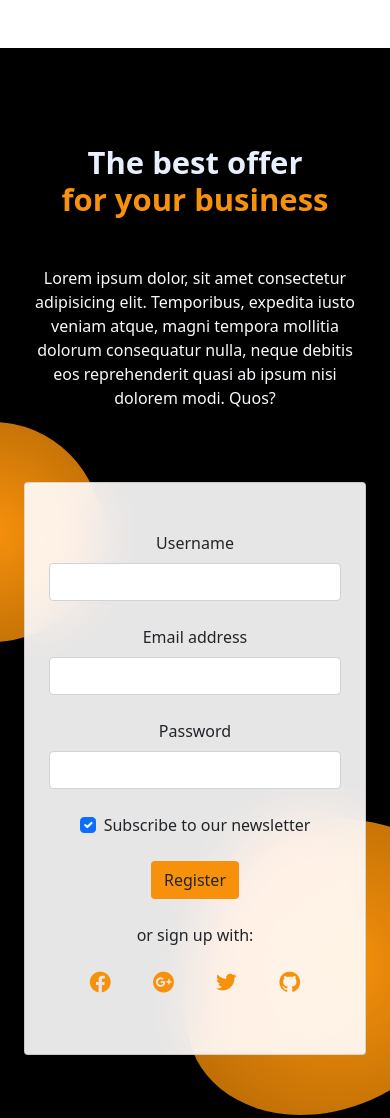
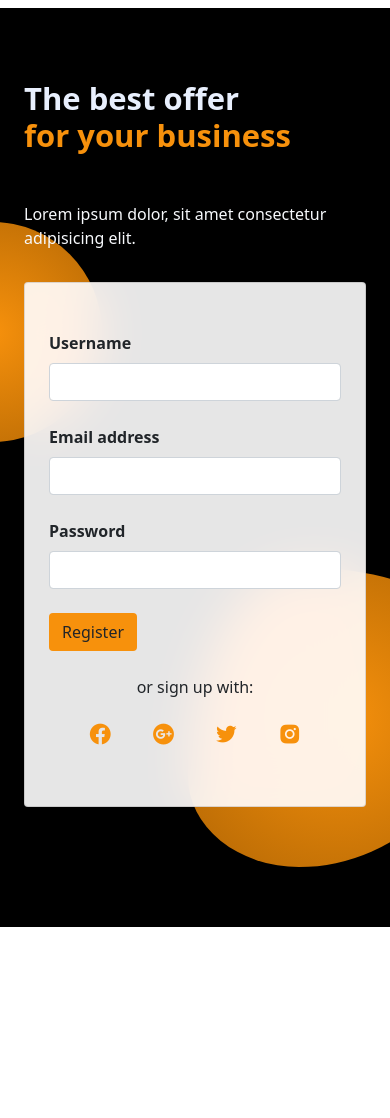
Before and after one commit to Collins07/FleetScope-design, a plain HTML site: page register.html in a window 390 px wide. Shown: the top 1118 px of the page. After the commit the page ends 935 px from the top, so only its background shows below. Drawn offline with nearby package versions, Linux system fonts and the light colour scheme.

Commit message:
login/register page changes

```diff
--- a/css/login.css
+++ b/css/login.css
@@ -32,5 +32,5 @@
     #login-intro{
         justify-content: center;
         text-decoration: underline;
-        margin-left: 25%;
+        margin-left: 20%;
     }
--- a/css/register.css
+++ b/css/register.css
@@ -33,3 +33,17 @@
   #register{
     background-color: rgb(247, 145, 12);
   }
+
+  label{
+    font-weight: bold;
+  }
+
+
+
+  /* Media querries */
+@media only screen and (max-width: 600px) {
+  label{
+      text-align: start;
+
+  }
+}
--- a/register.html
+++ b/register.html
@@ -12,18 +12,15 @@
 </head>
 <body>
 
-    <div class="container px-4 py-5 px-md-5 text-center text-lg-start my-5 background-radial-gradient overflow-hidden">
+    <div class="container py-4 px-md-5  text-lg-start my-2 background-radial-gradient overflow-hidden">
         <div class="row gx-lg-5 align-items-center mb-5">
-          <div class="col-lg-6 mb-5 mb-lg-0" style="z-index: 10">
+          <div class="col-lg-6 mb-2 mb-lg-0" style="z-index: 10">
             <h1 class="my-5 display-5 fw-bold ls-tight" style="color: hsl(218, 81%, 95%)">
               The best offer <br />
               <span style="color: rgb(247, 145, 12)">for your business</span>
             </h1>
             <p class="mb-4 opacity-70" style="color: hsl(220, 50%, 98%)">
               Lorem ipsum dolor, sit amet consectetur adipisicing elit.
-              Temporibus, expedita iusto veniam atque, magni tempora mollitia
-              dolorum consequatur nulla, neque debitis eos reprehenderit quasi
-              ab ipsum nisi dolorem modi. Quos?
             </p>
           </div>
 
@@ -57,13 +54,6 @@
                     <input type="password" id="form3Example4" class="form-control" />
                   </div>
 
-                  <!-- Checkbox -->
-                  <div class="form-check d-flex justify-content-center mb-4">
-                    <input class="form-check-input me-2" type="checkbox" value="" id="form2Example33" checked />
-                    <label class="form-check-label" for="form2Example33">
-                      Subscribe to our newsletter
-                    </label>
-                  </div>
 
                   <!-- Submit button -->
                   <button id="register" type="submit" class="btn btn-block mb-4">
@@ -86,7 +76,7 @@
                     </button>
 
                     <button type="button" class="btn btn-link btn-floating mx-1">
-                        <i class='bx bxl-github'></i>
+                      <i class='bx bxl-instagram-alt'></i>
                     </button>
                   </div>
                 </form>
```
Also changed, not shown: login.html (+5 -6 lines), main.html (+4 -0 lines), css/main.css (added).
